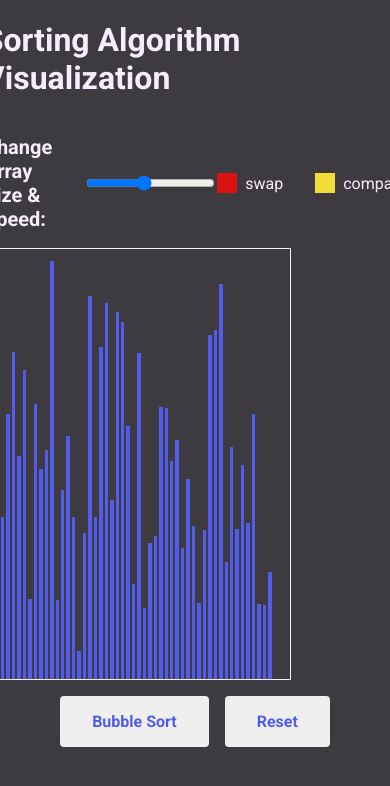
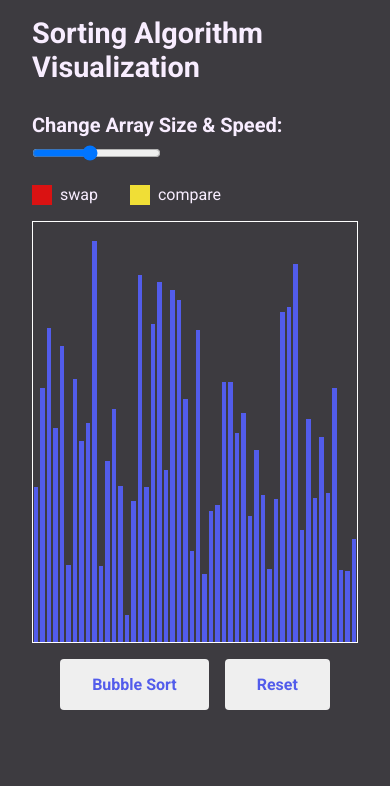
Before and after one commit to maxitech/SortingAlgorithmVisualization, a React (Vite) app in the folder project/: page / in a window 390 px wide. Shown: the top 786 px of the page. Built offline with nearby package versions, Linux system fonts and the light colour scheme.

Commit message:
changed layout and added mobile design

```diff
--- a/project/src/index.css
+++ b/project/src/index.css
@@ -1,10 +1,11 @@
 @import url('https://fonts.googleapis.com/css2?family=Roboto:ital,wght@0,100;0,300;0,400;0,500;0,700;0,900;1,100;1,300;1,400;1,500;1,700;1,900&display=swap');
 
+*,
 *::before,
 *::after,
 body {
   box-sizing: border-box;
-  margin: 0 auto;
+  margin: 0;
   padding: 0;
 }
 
@@ -12,71 +13,37 @@ body {
   background-color: #3d3b40;
   font-family: 'Roboto', Arial, Helvetica, sans-serif;
   color: #f8edff;
+  max-width: 1280px;
+  margin: 0 auto;
+  padding: 1em 2em;
 }
 
-#root {
-  display: grid;
-  justify-content: center;
+h1 {
+  margin-bottom: 1em;
 }
 
 .use_info_container {
   display: flex;
-  justify-content: space-between;
   align-items: center;
+  margin-bottom: 1em;
 }
 
 .slider_container {
   display: flex;
   align-items: center;
   gap: 2em;
+  margin-right: 1em;
 }
 
 .slider_container > h2 {
   font-size: 1.25rem;
 }
 
-.bars_container {
-  height: 50vh;
-  width: 70vw;
-
-  border: 1.5px solid #f8edff;
-  padding: 0.5em 1em 0 1em;
-
-  display: flex;
-  align-items: flex-end;
-  justify-content: center;
-}
-
-.bar {
-  width: 10px;
-  background-color: #525ceb;
-  margin-right: 0.125em;
-}
-
-.btn_container {
-  display: flex;
-  justify-content: center;
-  align-items: center;
-  margin-top: 1em;
-  gap: 1em;
-}
-
-.btn {
-  font-family: 'Roboto', Arial, Helvetica, sans-serif;
-  font-size: 1rem;
-  font-weight: 600;
-  color: #525ceb;
-  padding: 1em 2em;
-
-  border: none;
-  border-radius: 4px;
-  cursor: pointer;
-}
-
 .info_container {
   display: flex;
   align-items: center;
   gap: 2em;
+  margin-left: auto;
 }
 
 .info {
@@ -97,3 +64,61 @@ body {
 .yellow {
   background-color: #f0de36;
 }
+
+.bars_container {
+  height: 50vh;
+  border: 1px solid #fff;
+  padding: 1em 0 0 0;
+
+  display: flex;
+  align-items: flex-end;
+  justify-content: center;
+
+  margin-bottom: 1em;
+}
+
+.bar {
+  width: 10px;
+  background-color: #525ceb;
+  margin: 0 1px;
+}
+
+.btn_container {
+  display: flex;
+  justify-content: center;
+  align-items: center;
+  gap: 1em;
+}
+
+.btn {
+  font-family: 'Roboto', Arial, Helvetica, sans-serif;
+  font-size: 1rem;
+  font-weight: 600;
+  color: #525ceb;
+  padding: 1em 2em;
+
+  border: none;
+  border-radius: 4px;
+  cursor: pointer;
+}
+
+@media only screen and (max-width: 600px) {
+  h1 {
+    margin-bottom: 1em;
+    font-size: 1.8rem;
+  }
+
+  .use_info_container {
+    flex-wrap: wrap;
+  }
+
+  .slider_container {
+    flex-wrap: wrap;
+    gap: 0.5em;
+    margin-bottom: 1.5em;
+  }
+
+  .info_container {
+    margin-left: 0;
+  }
+}
```
